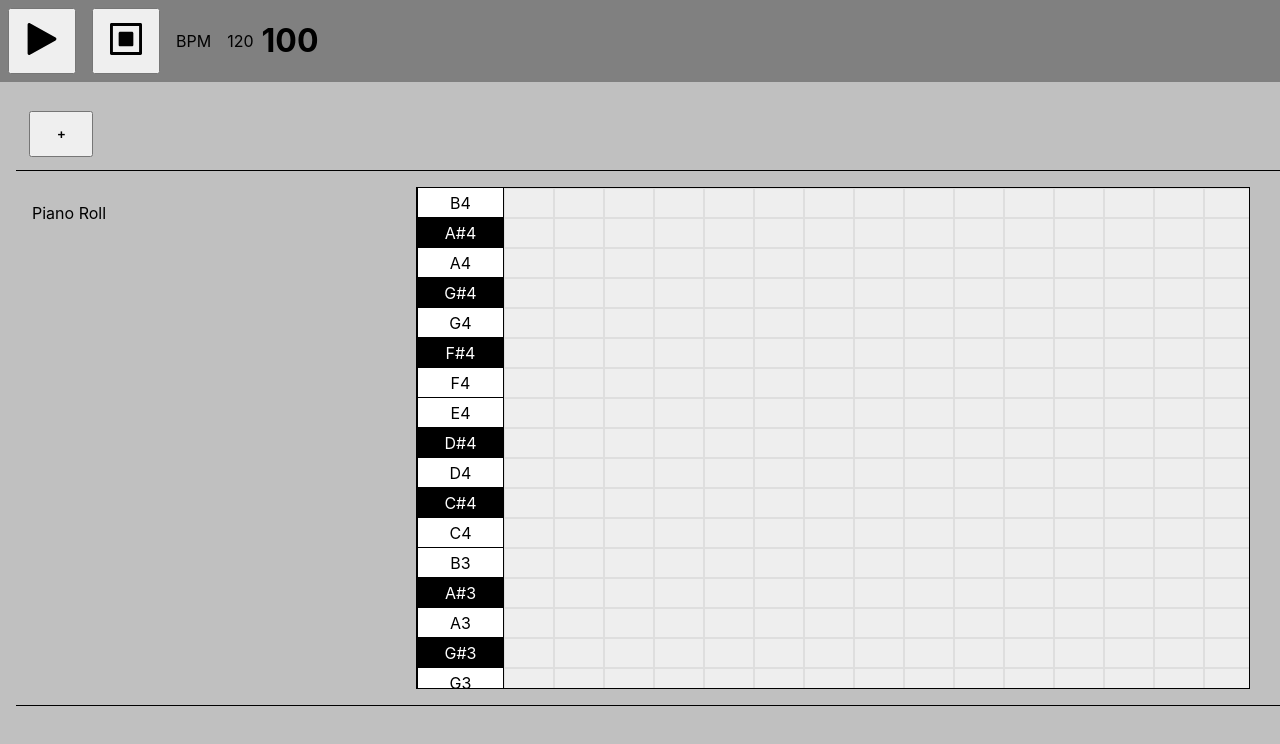
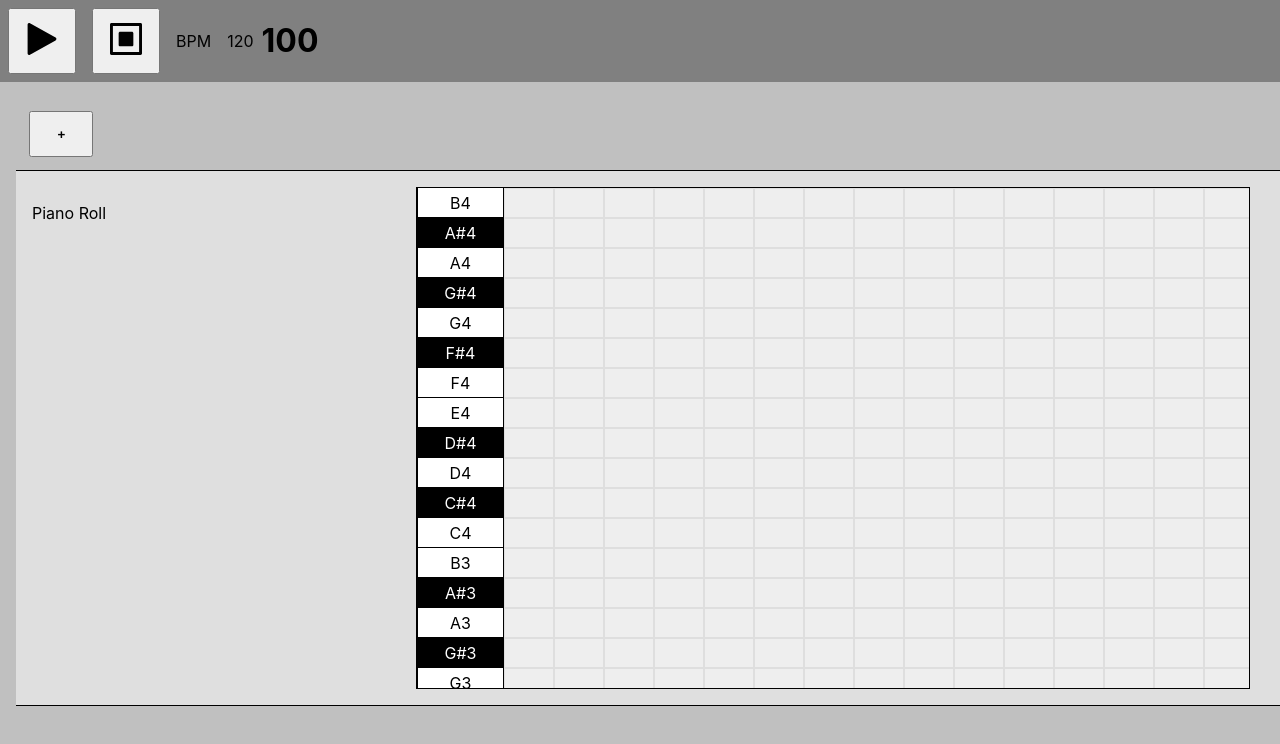
Before and after one commit to brewsterbhg/hackathon-daw, a React (Create React App) app: page / in a window 1280 px wide. Shown: the top 744 px of the page. Built offline with nearby package versions, Linux system fonts and the light colour scheme.

Commit message:
Select track

```diff
--- a/src/Components/Body/Body.js
+++ b/src/Components/Body/Body.js
@@ -13,11 +13,12 @@ const Body =() => {
     newChannels.push({ name: "test" })
     dispatch(appendChannel(newChannels));
   }
+
   return (
     <div className="daw_body">
       <button className="button" onClick={() => {addChannel() }}>+</button>
       {channels.map((channel, index) => {
-        return (      <Channel key={index} channel={channel}/>)
+        return (<Channel key={index} index={ index} channel={channel}/>)
       })}
     </div>
   );
--- a/src/Components/Channel/Channel.js
+++ b/src/Components/Channel/Channel.js
@@ -1,8 +1,18 @@
+import { useSelector, useDispatch } from "react-redux";
 import "./Channel.scss";
 import PianoRoll from '../PianoRoll/PianoRoll'
-const Channel = ({channel}) => {
+import { setSelectedChannel } from "../../state/operations"
+
+const Channel = ({ channel, index }) => {
+  const selectedIndex = useSelector(state => state.channel.selectedChannelIndex)
+  const dispatch = useDispatch();
+
+  const selectChannel = () => {
+    dispatch(setSelectedChannel(index));
+  }
+
   return (
-    <div className="channel">
+    <div className={index === selectedIndex ? "channel channel-selected": "channel" } onClick={() =>{selectChannel()}}>
         <div className="channel__controls">
         <p>{channel.name}</p>
         </div>
--- a/src/Components/Channel/Channel.scss
+++ b/src/Components/Channel/Channel.scss
@@ -21,3 +21,7 @@
     overflow: scroll;
   }
 }
+
+.channel-selected {
+  background-color: rgba(255, 255, 255, 0.5);
+}
--- a/src/state/actions/actionTypes.js
+++ b/src/state/actions/actionTypes.js
@@ -2,3 +2,4 @@ export const SET_PLAY = 'SET_PLAY'
 export const SET_PAUSE = 'SET_PAUSE'
 export const SET_SEQUENCE = 'SET_SEQUENCE'
 export const ADD_CHANNEL = 'ADD_CHANNEL'
+export const SELECT_CHANNEL = 'SELECT_CHANNEL'
--- a/src/state/actions/index.js
+++ b/src/state/actions/index.js
@@ -1,4 +1,4 @@
-import {SET_PLAY, ADD_CHANNEL, SET_SEQUENCE, SET_PAUSE} from "./actionTypes";
+import {SET_PLAY, ADD_CHANNEL, SELECT_CHANNEL, SET_SEQUENCE, SET_PAUSE} from "./actionTypes";
 
 let nextTodoId = 0
 export const addSong = note => ({
@@ -10,6 +10,12 @@ export const addChannel = channels => ({
     type: ADD_CHANNEL,
     payload:channels
 })
+
+export const selectChannel = index => ({
+    type: SELECT_CHANNEL,
+    index:index
+})
+
 
 
 export const setPlay = () => ({
--- a/src/state/operations/index.js
+++ b/src/state/operations/index.js
@@ -1,4 +1,4 @@
-import {setPlay, addChannel} from '../actions';
+import {setPlay, addChannel, selectChannel} from '../actions';
 
 
 
@@ -14,6 +14,9 @@ const appendChannel = (newChannels) => async dispatch => {
     dispatch(addChannel(newChannels))
 };
 
+const setSelectedChannel = (newChannels) => async dispatch => {
+    dispatch(selectChannel(newChannels))
+};
 
 
 
@@ -26,5 +29,6 @@ const setIsPlaying = () => async dispatch => {
 export {
     asyncPlayBackDummy,
     setIsPlaying,
-    appendChannel
+    appendChannel,
+    setSelectedChannel
 };
--- a/src/state/reducers/channel.reducer.js
+++ b/src/state/reducers/channel.reducer.js
@@ -1,15 +1,18 @@
 // The initial state of the App
-import { ADD_CHANNEL } from "../actions/actionTypes";
+import { ADD_CHANNEL, SELECT_CHANNEL } from "../actions/actionTypes";
 
 export const initialState =  {
-    channels : [{name: "Piano Roll"}]
+    channels: [{ name: "Piano Roll" }],
+    selectedChannelIndex: 0
 };
 
 
 const channelReducer = (state = initialState, action) => {
     switch (action.type) {
         case ADD_CHANNEL :
-            return { ...state, channels : action.payload}
+            return { ...state, channels: action.payload }
+        case SELECT_CHANNEL:
+            return { ...state, selectedChannelIndex : action.index}
         default:
             return state
     }
```
